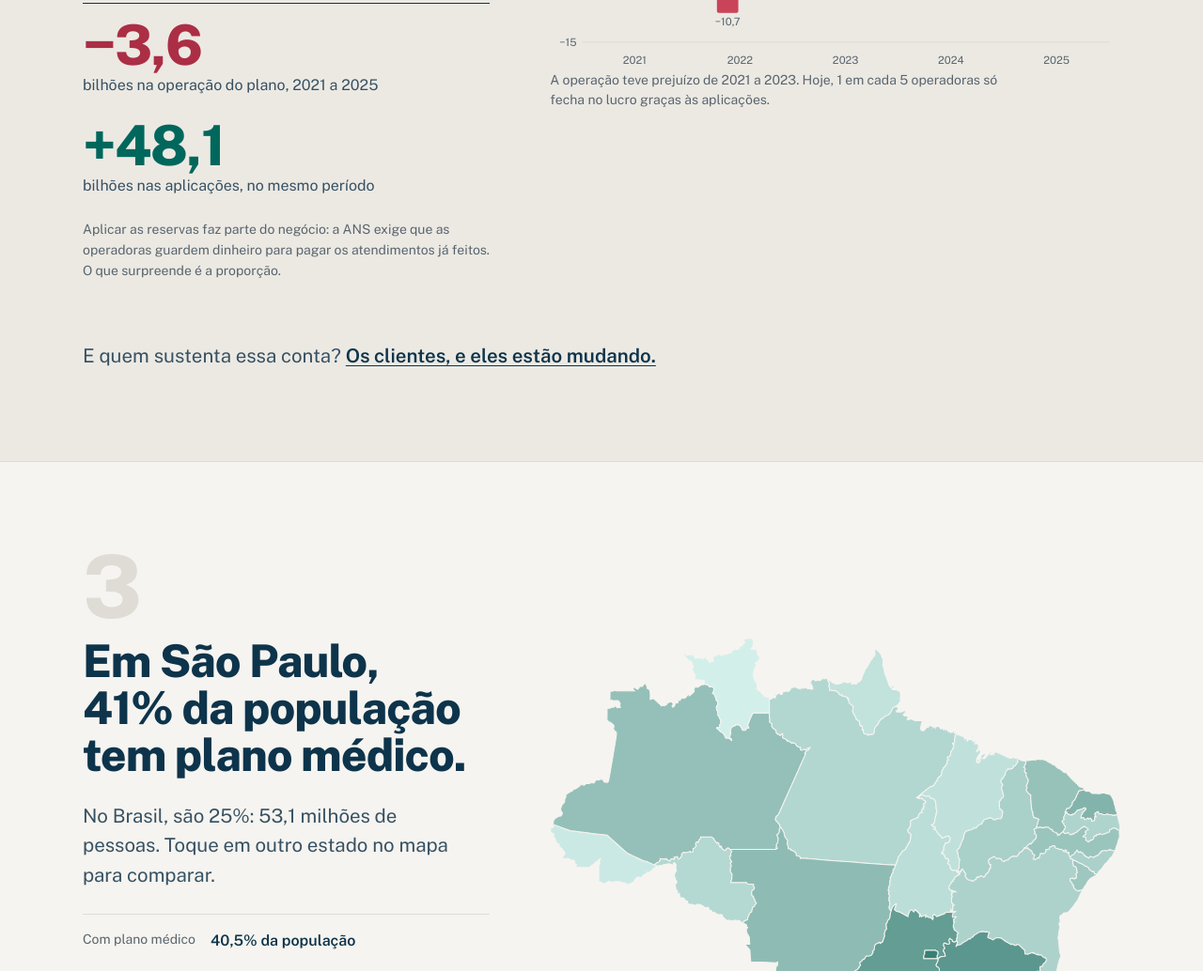
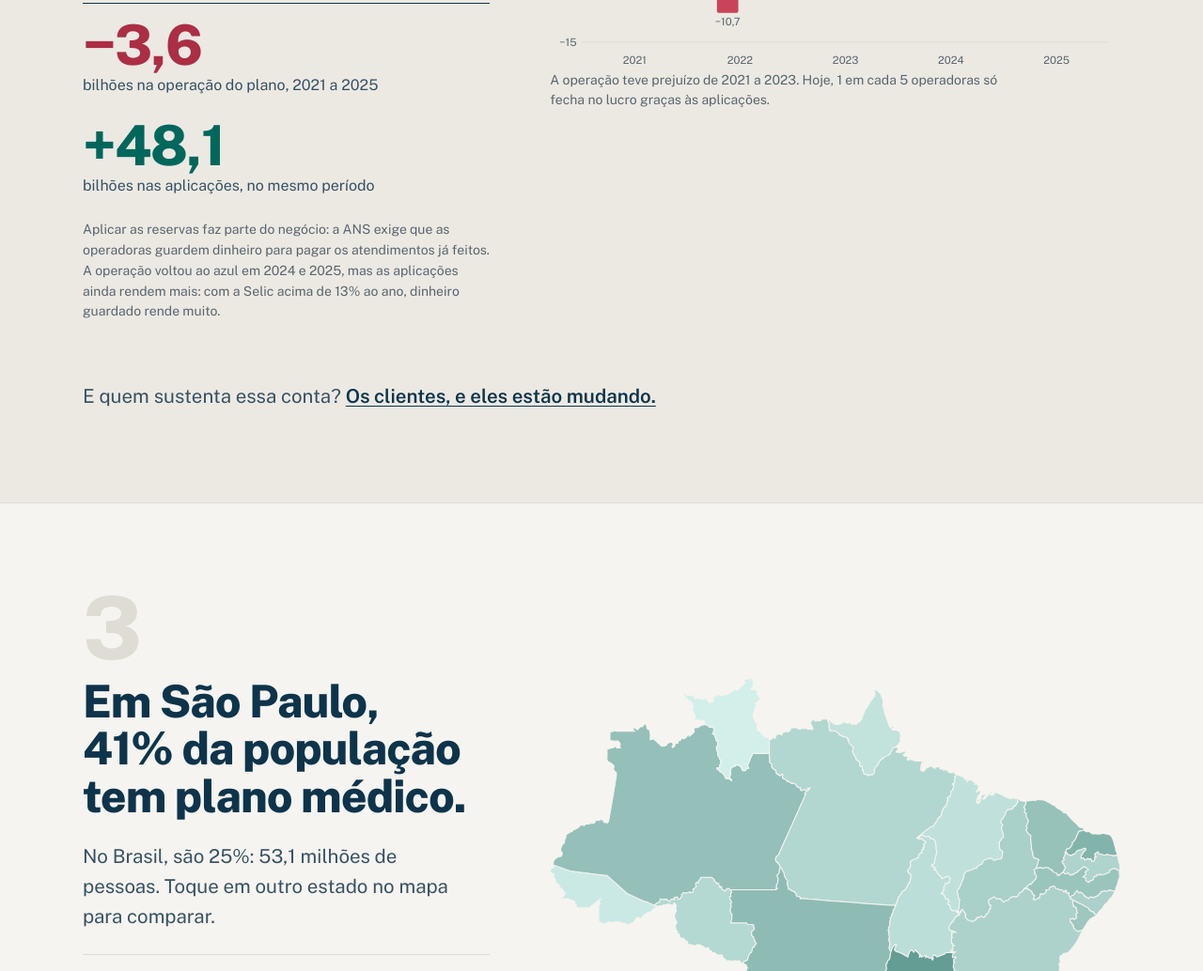
Before and after one commit to felipe-rodrigues-gomes/mapa-saude-suplementar, a plain HTML site: page site/index.html in a window 1280 px wide. Shown: the part 2192-3226 px from the top of the page at 94% size. Drawn offline with nearby package versions, Linux system fonts and the light colour scheme.

Commit message:
README com vitrine (Em 30 segundos), capturas da v2, resumo em inglês; achado com o contexto dos juros
Co-Authored-By: Claude Opus 5.5 <noreply@anthropic.com>

```diff
--- a/site/index.html
+++ b/site/index.html
@@ -89,7 +89,7 @@
           <div class="placar-linha perda"><span class="placar-num num" data-v="acumulado.operacao">−3,6</span><span class="placar-rot">bilhões na operação do plano, 2021 a 2025</span></div>
           <div class="placar-linha ganho"><span class="placar-num num" data-v="acumulado.aplicacoes">+48,1</span><span class="placar-rot">bilhões nas aplicações, no mesmo período</span></div>
         </div>
-        <p class="nota">Aplicar as reservas faz parte do negócio: a ANS exige que as operadoras guardem dinheiro para pagar os atendimentos já feitos. O que surpreende é a proporção.</p>
+        <p class="nota">Aplicar as reservas faz parte do negócio: a ANS exige que as operadoras guardem dinheiro para pagar os atendimentos já feitos. A operação voltou ao azul em 2024 e 2025, mas as aplicações ainda rendem mais: com a Selic acima de 13% ao ano, dinheiro guardado rende muito.</p>
       </div>
       <figure class="grafico" aria-labelledby="g-anos-leg">
         <div class="legenda" id="g-anos-leg">
```
Also changed, not shown: docs/img/abertura.png (deleted), docs/img/celular.png (deleted), docs/img/ficha.png (deleted), docs/img/resultado.png (deleted), docs/img/v2_abertura.png (added), docs/img/v2_assistente.png (added), docs/img/v2_comparador.png (added), docs/img/v2_ficha.png (added), docs/img/v2_lucro.png (added), docs/img/v2_mensalidade.png (added), docs/img/v2_reclamacoes.png (added), 2 other files.
